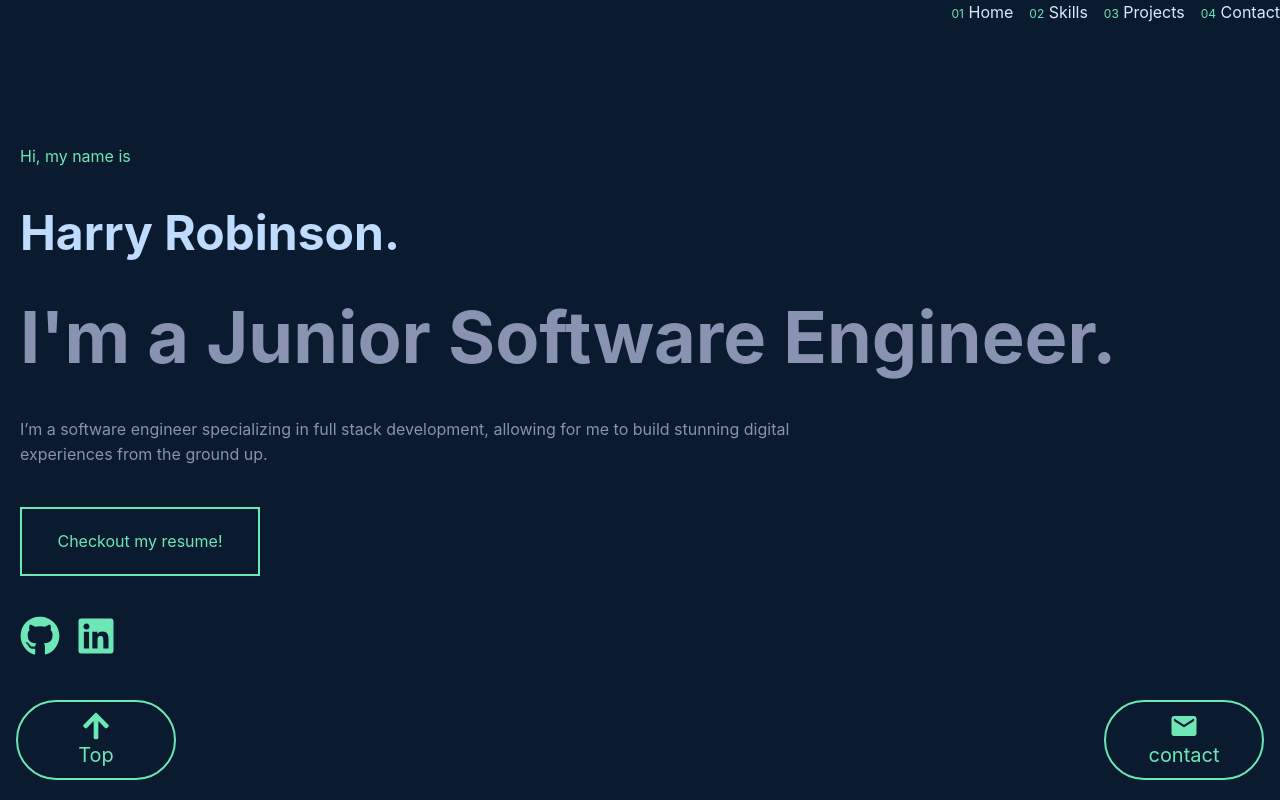
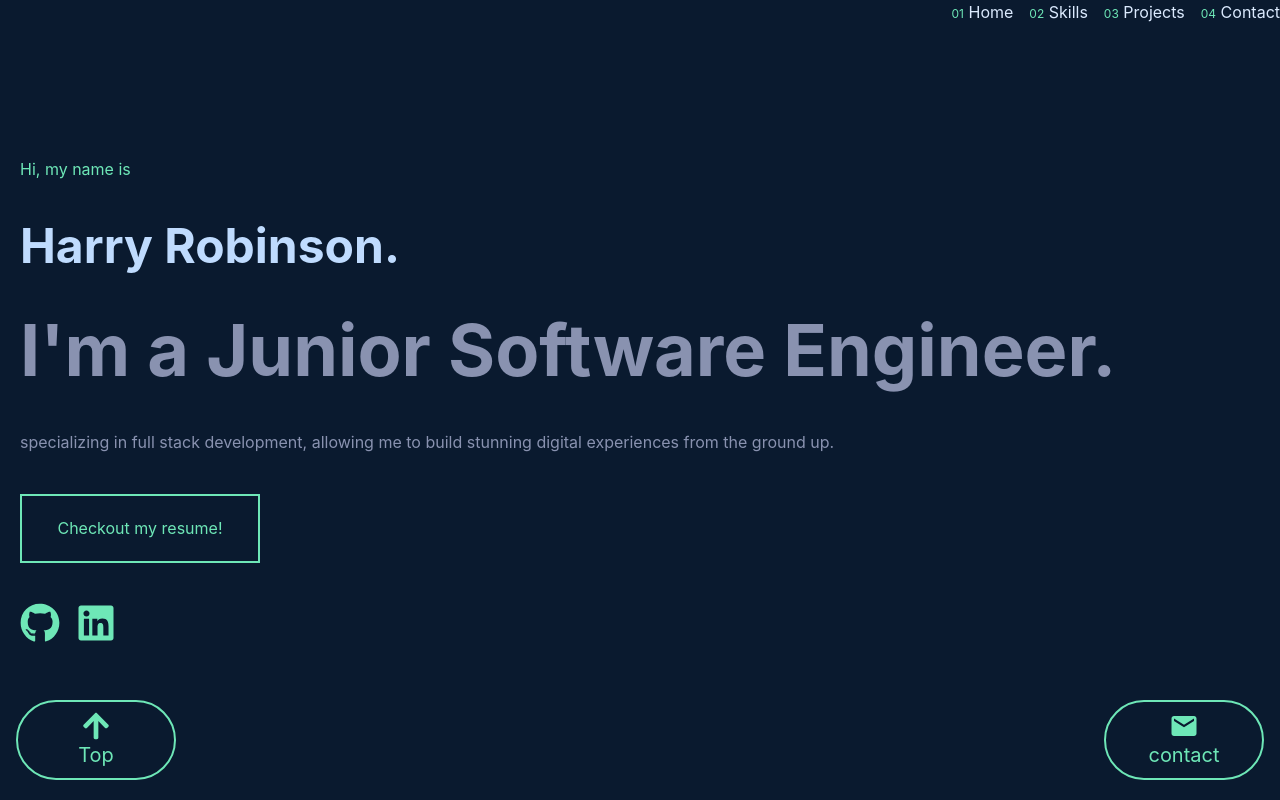
Before and after one commit to Hazbob/react-portfolio, a React (Vite) app: page / in a window 1280 px wide. Shown: the top 800 px of the page. Built offline with nearby package versions, Linux system fonts and the light colour scheme.

Commit message:
small styling and wording changes

```diff
--- a/package.json
+++ b/package.json
@@ -11,6 +11,7 @@
   },
   "dependencies": {
     "@emailjs/browser": "^3.11.0",
+    "@fontsource-variable/jetbrains-mono": "^5.0.18",
     "@mantine/carousel": "^7.2.2",
     "@mantine/core": "^7.2.1",
     "@mantine/hooks": "^7.2.1",
@@ -36,6 +37,7 @@
     "postcss-preset-mantine": "^1.9.1",
     "postcss-simple-vars": "^7.0.1",
     "tailwindcss": "^3.3.5",
-    "vite": "^4.4.5"
+    "vite": "^4.4.5",
+    "vite-plugin-fonts": "^0.7.0"
   }
 }
--- a/src/components/Header.jsx
+++ b/src/components/Header.jsx
@@ -24,9 +24,8 @@ export default function Header() {
           I'm a Junior Software Engineer.
         </h2>
         <p style={{ color: "#8992B0" }} className={"w-full md:w-2/3"}>
-          I’m a software engineer specializing in full stack development,
-          allowing for me to build stunning digital experiences from the ground
-          up.
+          specializing in full stack development, allowing me to build stunning
+          digital experiences from the ground up.
         </p>
         <a
           className={
--- a/src/index.css
+++ b/src/index.css
@@ -1,7 +1,11 @@
+@import url('https://fonts.googleapis.com/css?family=Source+Sans+Pro:regular,bold,italic&subset=latin,latin-ext');
+
 @tailwind base;
 @tailwind components;
 @tailwind utilities;
 
+
+
 html {
     scroll-behavior: smooth;
 }
--- a/src/main.jsx
+++ b/src/main.jsx
@@ -4,12 +4,9 @@ import Root from "./routes/Root.jsx";
 import "./index.css";
 import "@mantine/core/styles.css";
 import { MantineProvider, createTheme } from "@mantine/core";
-import ProjectsPage from "./components/ProjectsPage.jsx";
 
 import { createBrowserRouter, RouterProvider } from "react-router-dom";
 import ErrorPage from "./error-page.jsx";
-import SkillsContainer from "./components/SkillsContainer.jsx";
-import About from "./components/About.jsx";
 import Contact from "./components/Contact.jsx";
 import Header from "./components/Header.jsx";
 const router = createBrowserRouter([
--- a/vite.config.js
+++ b/vite.config.js
@@ -1,5 +1,6 @@
 import { defineConfig } from "vite";
 import react from "@vitejs/plugin-react";
+import fonts from "vite-plugin-fonts";
 
 // https://vitejs.dev/config/
 export default defineConfig({
```
Also changed, not shown: 1 other file (tests, documents, lock files or other folders).
